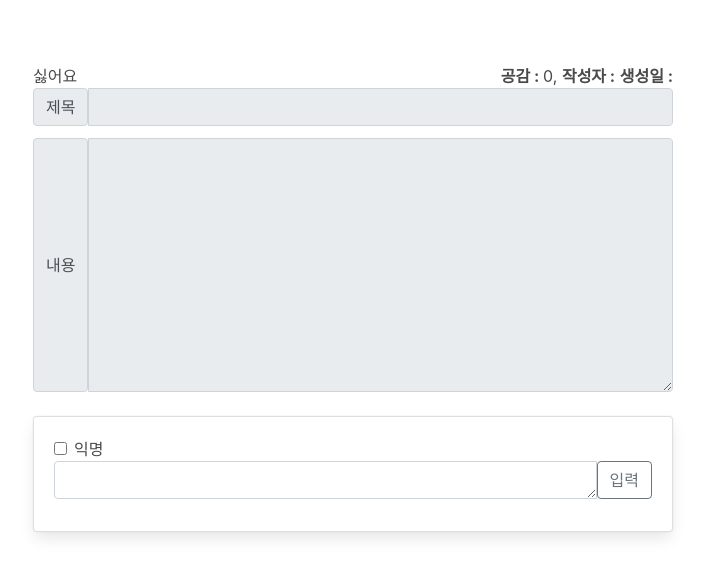
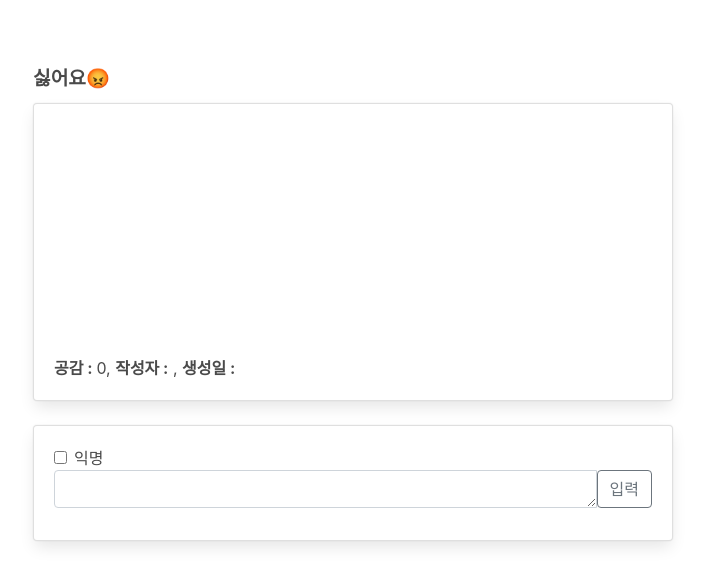
Before and after one commit to ingssg/mindLetters-week0-, a Flask app: template templates/articles/article_detail.html in a window 1280 px wide. Shown: the part 59-645 px from the top of the page, without its empty margins (287-992 px from the left). Run offline with Flask 3, Linux system fonts and the light colour scheme; the template is opened without the code that fills it, so the values that code supplies are empty; parts of the project's set-up code (start-up, migrations or seed data) failed here and were passed over; some libraries are stand-ins or nearby versions.

Commit message:
detail page modify

```diff
--- a/templates/articles/article_detail.html
+++ b/templates/articles/article_detail.html
@@ -8,8 +8,13 @@
 <style>
   dt,
   dd,
-  h6 {
+  h6,
+  p {
     display: inline;
+  }
+
+  ul {
+    overflow-x: scroll;
   }
 
   .delete-button {
@@ -30,16 +35,43 @@
     float: right;
   }
 
-  #commentContainer {
+  #comment-container {
+    padding: 20px;
+  }
+
+  #letter-container {
     padding: 20px;
   }
 
   #comment-list {
     border-top: none;
+    max-height: 200px;
+  }
+
+  #content {
+    min-height: 200px;
+    margin-bottom: 20px;
+  }
+
+  #topic {
+    font-size: larger;
+    font-weight: bold;
+    margin-bottom: 10px;
   }
 </style>
 <div id="container">
-  <h6>{% if article.topic=="good" %}칭찬해요{% else %}싫어요{% endif %}</h6>
+  <div id="topic">{% if article.topic=="good" %}칭찬해요<p>😊</p>{% else %}싫어요😡{% endif %}</div>
+
+  <div id="letter-container" class="card">
+
+    <div id="title"class="input-group mb-3">
+      {{article.title}}
+    </div>
+
+    <div id="content" class="input-group">
+      {{article.body}}
+    </div>
+
     <dl id="info">
       <dt>공감 : </dt>
       <dd>{{article.likes|length}}, </dd>
@@ -47,38 +79,16 @@
       {% if article.is_blind %}
       <dd>익명,</dd>
       {% else %}
-    <dd>{{article.author.nickname}}</dd>
+      <dd>{{article.author.nickname}},</dd>
       {% endif %}
       <dt>생성일 :</dt>
       <dd>{{article.created_at}}</dd>
     </dl>
 
-  <div class="input-group mb-3">
-    <span class="input-group-text" id="basic-addon1">제목</span>
-    <input
-      type="text"
-      class="form-control"
-      aria-label="Username"
-      aria-describedby="basic-addon1"
-      value="{{article.title}}"
-      disabled
-    />
-  </div>
-
-  <div class="input-group">
-    <span class="input-group-text">내용</span>
-    <textarea
-      class="form-control"
-      aria-label="With textarea"
-      rows="10"
-      disabled
-    >
-{{article.body}}</textarea
-    >
   </div>
   <br />
 
-  <div id="commentContainer" class="card">
+  <div id="comment-container" class="card">
 
     <div id="blind-container" class="form-check">
       <input id="is-blind" class="form-check-input" type="checkbox" value=""
```
Lines whose indentation alone changed are shown as unchanged.
